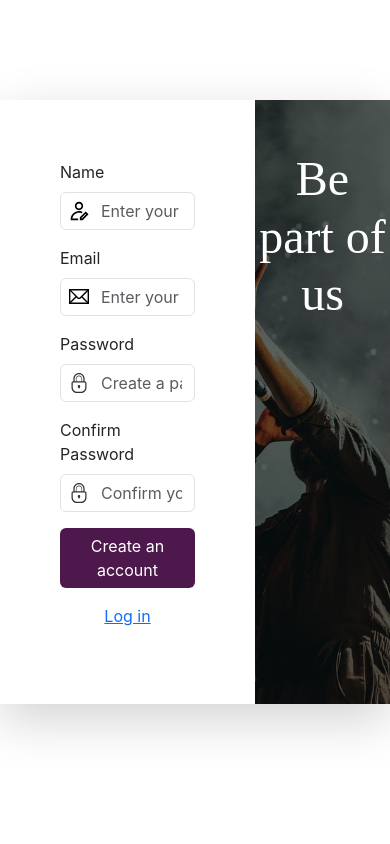
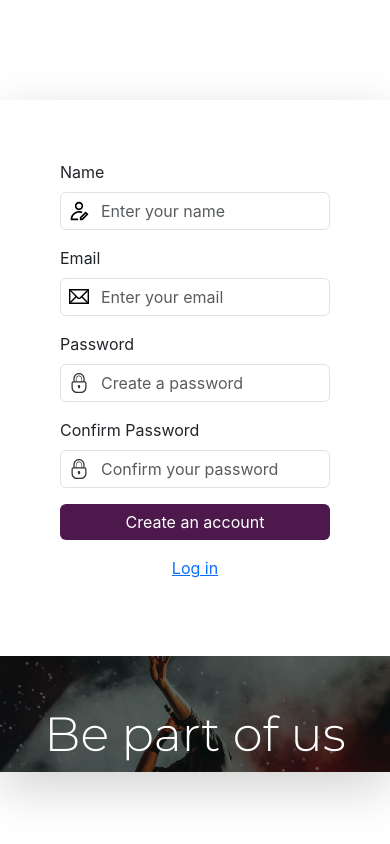
Before and after one commit to fikesoft/reserve-events, a PHP site: page /static/register.html in a window 390 px wide. Run offline with PHP 8.4, Linux system fonts and the light colour scheme.

Commit message:
Añadir flex para media

```diff
--- a/frontend/assets/style/register.css
+++ b/frontend/assets/style/register.css
@@ -70,3 +70,9 @@
     background-position: 8px center; /* Ajusta la posición del icono */
     background-size: 20px; /* Ajusta el tamaño del icono */
 }
+
+@media (max-width: 768px){
+    .container{
+        flex-direction: column;
+    }
+}
--- a/frontend/static/register.html
+++ b/frontend/static/register.html
@@ -1,11 +1,12 @@
 <!DOCTYPE html>
 <html lang="en">
+
 <head>
     <meta charset="UTF-8">
     <meta name="viewport" content="width=device-width, initial-scale=1.0">
     <title>Register</title>
 
-  <!--Bootstrap-->
+    <!--Bootstrap-->
     <link href="https://cdn.jsdelivr.net/npm/bootstrap@5.3.3/dist/css/bootstrap.min.css" rel="stylesheet"
         integrity="sha384-QWTKZyjpPEjISv5WaRU9OFeRpok6YctnYmDr5pNlyT2bRjXh0JMhjY6hW+ALEwIH" crossorigin="anonymous">
 
@@ -15,7 +16,13 @@
     <!--CSS-->
     <link rel="stylesheet" href="../assets/style/register.css">
 
+    <link rel="preconnect" href="https://fonts.googleapis.com">
+    <link rel="preconnect" href="https://fonts.gstatic.com/" crossorigin>
+    <link href="https://fonts.googleapis.com/css2?family=Montserrat:ital,wght@0,100..900;1,100..900&display=swap"
+        rel="stylesheet">
+
 </head>
+
 <body>
     <div class="container shadow-lg">
 
@@ -32,11 +39,13 @@
                 </div>
                 <div class="mb-3">
                     <label class="form-label">Password</label>
-                    <input type="password" id="register-password" class="form-control icons" placeholder="Create a password">
+                    <input type="password" id="register-password" class="form-control icons"
+                        placeholder="Create a password">
                 </div>
                 <div class="mb-3">
                     <label class="form-label">Confirm Password</label>
-                    <input type="password" id="register-password" class="form-control icons" placeholder="Confirm your password">
+                    <input type="password" id="register-password" class="form-control icons"
+                        placeholder="Confirm your password">
                 </div>
                 <button type="submit" class="btn btn-primary w-100">Create an account</button>
                 <p class="text-center mt-3"><a href="#">Log in</a></p>
@@ -44,9 +53,12 @@
         </div>
 
         <!-- Texto e imagen -->
-        <div class="image-container"><h2 class="text-image">Be part of us</h2></div>
+        <div class="image-container">
+            <h2 class="text-image">Be part of us</h2>
+        </div>
     </div>
 
     <script src="https://cdn.jsdelivr.net/npm/bootstrap@5.3.0/dist/js/bootstrap.bundle.min.js"></script>
 </body>
+
 </html>
```
